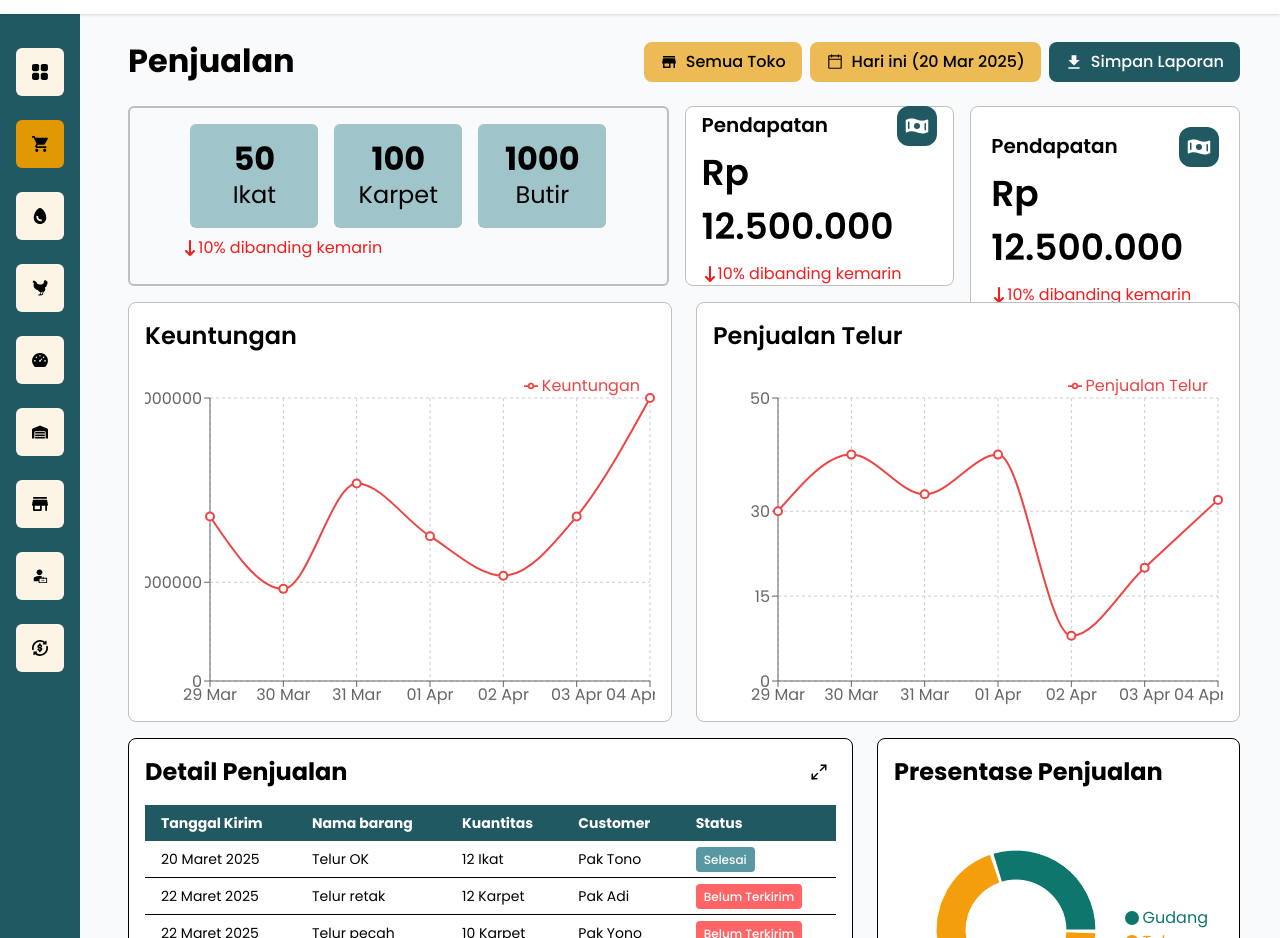
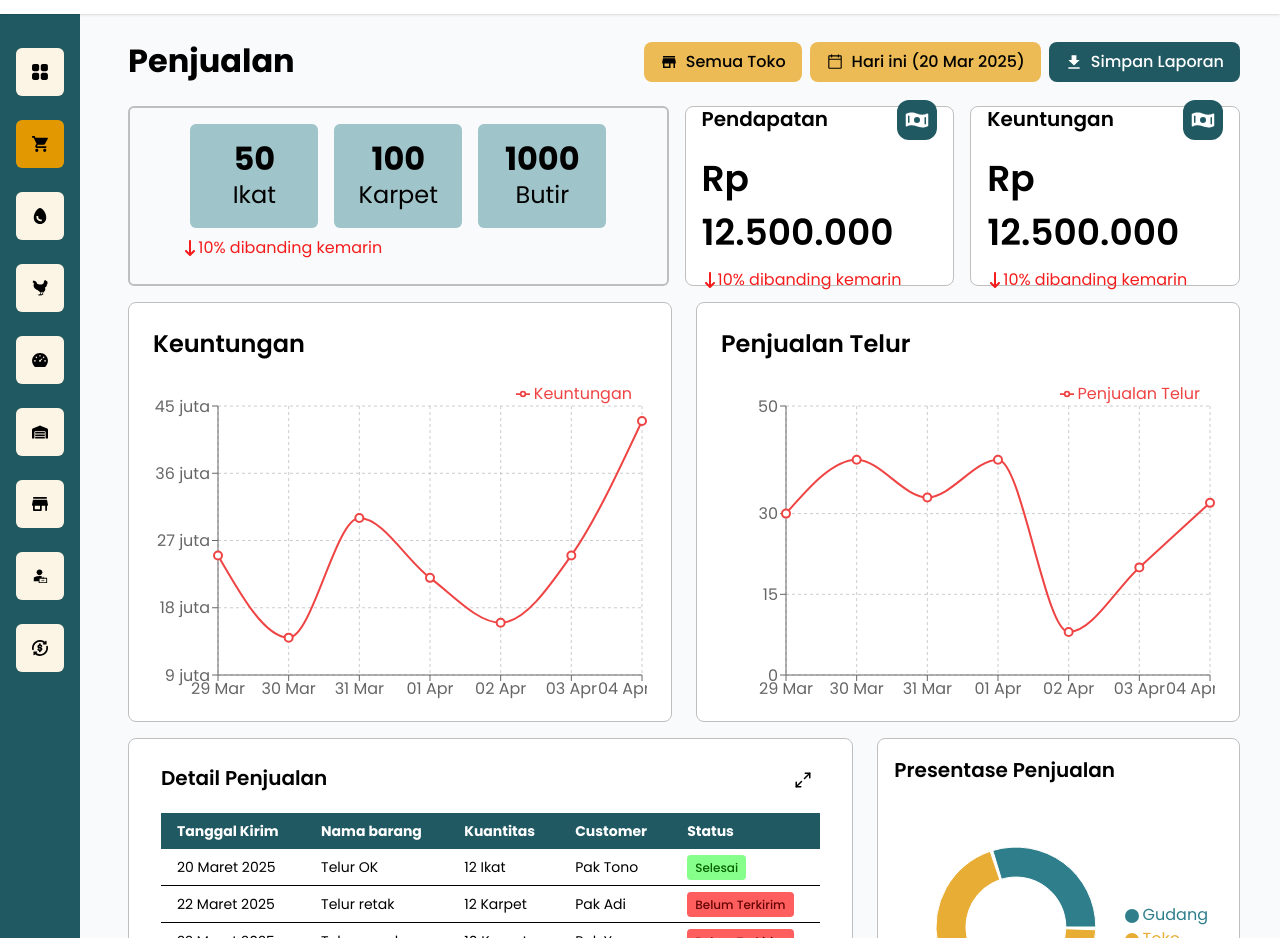
Before and after one commit to Semeton-Corp/Anugerah-Jaya-Farm-Volare-FE, a React (Vite) app: page /owner/penjualan in a window 1280 px wide. Shown: the part 74-1012 px from the top of the page. Built offline with nearby package versions, Linux system fonts and the light colour scheme.

Commit message:
finished the penjualan in owner role page

```diff
--- a/src/pages/Penjualan.jsx
+++ b/src/pages/Penjualan.jsx
@@ -76,7 +76,7 @@ const pieData = [
   { name: "Toko", value: 70 },
 ];
 
-const COLORS = ["#0f766e", "#f59e0b"];
+const COLORS = ["#2E7E8B", "#E8AD34"];
 
 const Penjualan = () => {
   return (
@@ -141,7 +141,7 @@ const Penjualan = () => {
         <div className="w-1/4 h-full">
           {/* Pendapatan */}
           <div className="bg-white w-full h-full p-4 flex flex-col justify-center border border-black-6 rounded-lg">
-            <div className="flex justify-between items-center">
+            <div className="flex justify-between items-center mb-3">
               <h2 className="text-lg font-semibold">Pendapatan</h2>
               <div className="p-2 rounded-xl bg-green-700">
                 <PiMoneyWavyFill size={24} color="white" />
@@ -159,11 +159,11 @@ const Penjualan = () => {
         </div>
 
         {/* keuntungan */}
-        <div className="w-1/4">
+        <div className="w-1/4 h-full">
           {/* Pendapatan */}
-          <div className="bg-white  p-[20px] border border-black-6 rounded-lg">
-            <div className="flex justify-between items-center">
-              <h2 className="text-lg font-semibold">Pendapatan</h2>
+          <div className="bg-white w-full h-full p-4 flex flex-col justify-center border border-black-6 rounded-lg">
+            <div className="flex justify-between items-center mb-3">
+              <h2 className="text-lg font-semibold">Keuntungan</h2>
               <div className="p-2 rounded-xl bg-green-700">
                 <PiMoneyWavyFill size={24} color="white" />
               </div>
@@ -183,13 +183,16 @@ const Penjualan = () => {
       {/* keuntungan & penjualan*/}
       <div className="flex flex-col lg:flex-row h-105 gap-6">
         {/* Chart Section (1/2 width on large screens) */}
-        <div className="w-full lg:w-1/2 bg-white rounded-lg p-4 border border-black-6">
+        <div className="w-full lg:w-1/2 bg-white rounded-lg p-6 border border-black-6">
           <h2 className="text-xl font-semibold mb-4">Keuntungan</h2>
           <ResponsiveContainer width="100%" height="90%">
             <LineChart data={dataUntung}>
               <CartesianGrid strokeDasharray="3 3" />
               <XAxis dataKey="date" />
-              <YAxis domain={[0, 50]} />
+              <YAxis
+                domain={["auto", "auto"]}
+                tickFormatter={(value) => `${value / 1000000} juta`}
+              />
               <Tooltip />
               <Legend verticalAlign="top" align="right" />
 
@@ -206,7 +209,7 @@ const Penjualan = () => {
         </div>
 
         {/* Chart Section (1/2 width on large screens) */}
-        <div className="w-full lg:w-1/2 bg-white rounded-lg p-4 border border-black-6">
+        <div className="w-full lg:w-1/2 bg-white rounded-lg p-6 border border-black-6">
           <h2 className="text-xl font-semibold mb-4">Penjualan Telur</h2>
           <ResponsiveContainer width="100%" height="90%">
             <LineChart data={dataJual}>
@@ -232,9 +235,9 @@ const Penjualan = () => {
       {/* detail penjualan, presentase penjualan*/}
       <div className="flex w-full gap-6">
         {/* Left: Tabel Penjualan */}
-        <div className="w-2/3 bg-white p-4 rounded-lg border">
+        <div className="w-2/3 bg-white px-8 py-6 rounded-lg border border-black-6">
           <div className="flex justify-between items-start mb-4">
-            <h2 className="text-xl font-bold">Detail Penjualan</h2>
+            <h2 className="text-lg font-semibold">Detail Penjualan</h2>
             <div className="p-2 hover:bg-gray-100 rounded-full cursor-pointer">
               <FiMaximize2 size={18} />
             </div>
@@ -261,8 +264,8 @@ const Penjualan = () => {
                     <span
                       className={`text-xs font-medium px-2 py-1 rounded ${
                         item.status === "Selesai"
-                          ? "bg-green-400 text-white"
-                          : "bg-red-400 text-white"
+                          ? "bg-aman-box-surface-color text-aman-text-color"
+                          : "bg-kritis-box-surface-color text-kritis-text-color"
                       }`}
                     >
                       {item.status}
@@ -275,8 +278,8 @@ const Penjualan = () => {
         </div>
 
         {/* Right: Pie Chart */}
-        <div className="w-1/3 bg-white p-4 rounded-lg border">
-          <h2 className="text-xl font-bold mb-4">Presentase Penjualan</h2>
+        <div className="w-1/3 bg-white p-4 rounded-lg border border-black-6">
+          <h2 className="text-lg font-semibold mb-4">Presentase Penjualan</h2>
           <ResponsiveContainer width="100%" height={250}>
             <PieChart>
               <Pie
```
